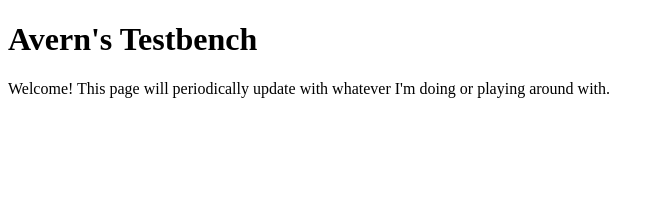
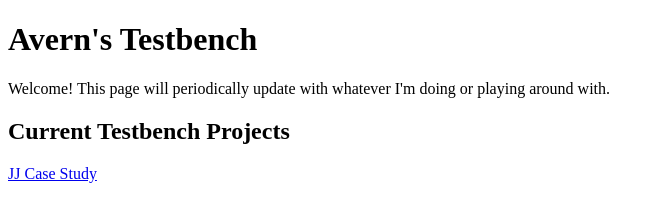
Before and after one commit to avern01/avern01.github.io, a plain HTML site: page index.html in a window 1280 px wide. Shown: the whole page, without its empty margins (0-664 px from the left). Drawn offline with Linux system fonts and the light colour scheme.

Commit message:
Update index.html

```diff
--- a/index.html
+++ b/index.html
@@ -3,5 +3,7 @@
 <body>
 <h1>Avern's Testbench</h1>
 <p>Welcome! This page will periodically update with whatever I'm doing or playing around with.</p>
+<h2> Current Testbench Projects</h2>
+<p><a href="https://tb.avern.dev/jj-case-study/">JJ Case Study</a></p>
 </body>
 </html>
```
